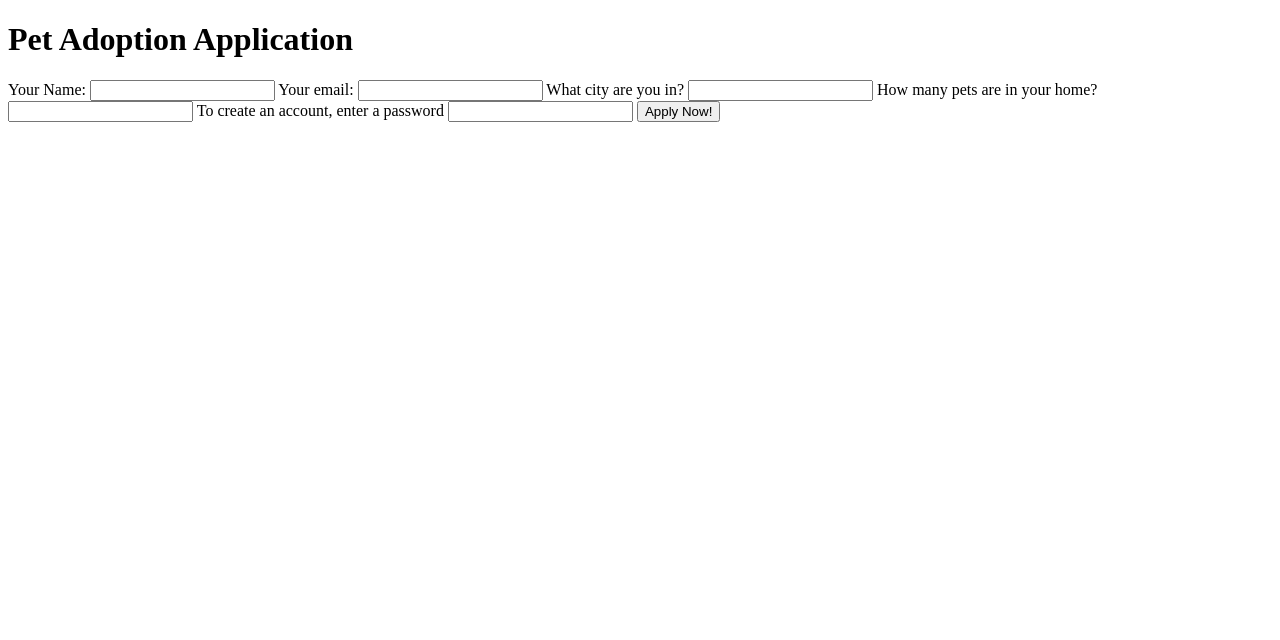
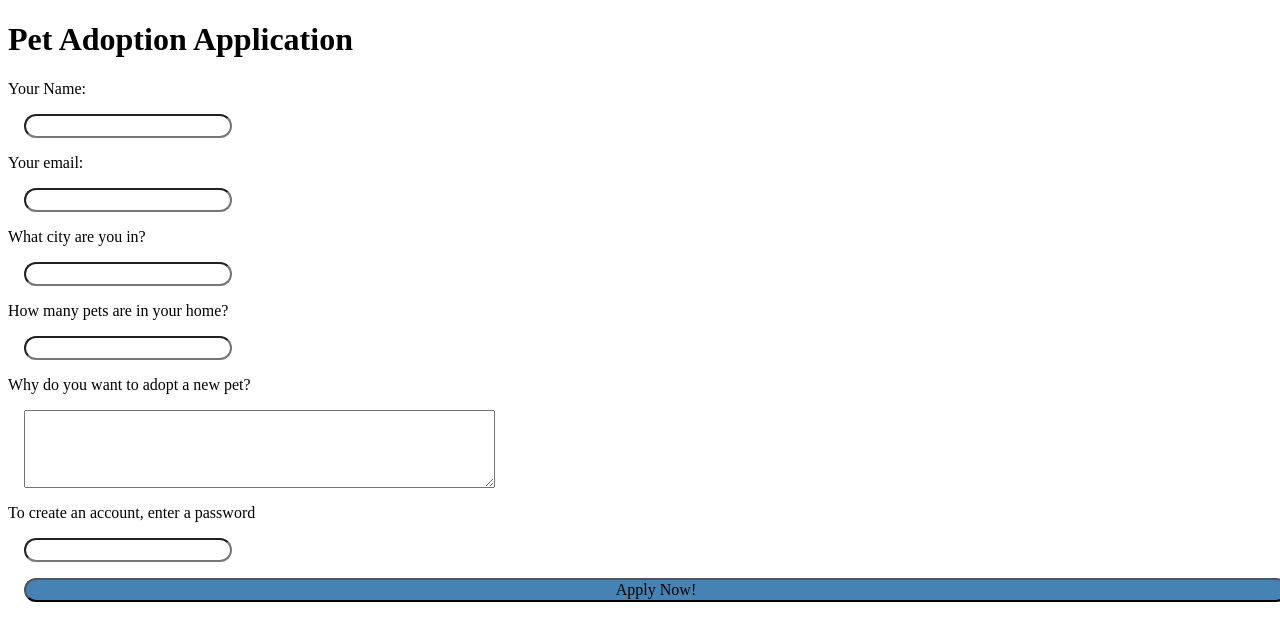
Before and after one commit to kurosawaftw7/web-forms, a plain HTML site: page index.html in a window 1280 px wide. Drawn offline with Linux system fonts and the light colour scheme.

Commit message:
Update assignment

```diff
--- a/index.html
+++ b/index.html
@@ -23,6 +23,10 @@
       <input type="number" name="petCount">
     </label>
 
+    <label>Why do you want to adopt a new pet?
+      <textarea name="applicantReason" rows="4" cols="50"></textarea>
+    </label>
+
     <label>To create an account, enter a password
       <input type="password" name="accountPW">
     </label>
--- a/styles.css
+++ b/styles.css
@@ -1,3 +1,21 @@
 button, input, select, textarea {
+    font-family: inherit;
+    font-size: 100%;
+    box-sizing: border-box;
+    display: block;
+    margin: 1rem;
+}
 
+input[type=submit] {
+    width: 100%;
+    background-color: SteelBlue;
 }
+
+input[type=password]:focus {
+    background-color: seagreen;
+    outline: none;
+}
+
+input {
+    border-radius: 15px;
+}
```
